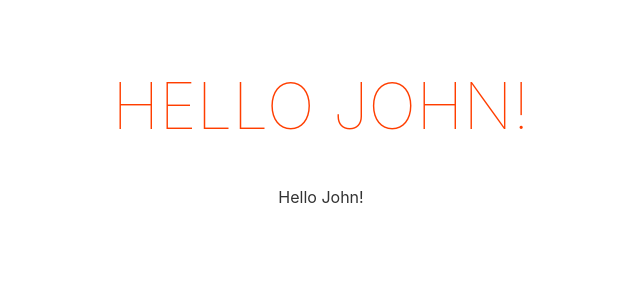
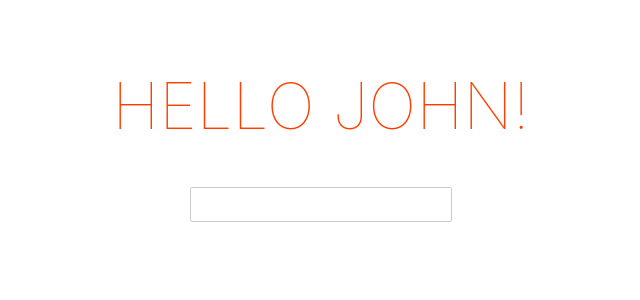
Before and after one commit to arjorb/poll, a Svelte app: page / in a window 1280 px wide. Shown: the top 300 px of the page, without its empty margins (319-959 px from the left). Built offline with nearby package versions, Linux system fonts and the light colour scheme.

Commit message:
creating a function that handle the colors

```diff
--- a/src/App.svelte
+++ b/src/App.svelte
@@ -1,16 +1,20 @@
 <script>
 let name =  "John";
-
+let newColor = '';
 const  handleName = ()  =>{
 	name = "Arjo"
+}
+
+const handleColor  = (e) =>{
+	newColor = e.target.value
 }
 </script>
 
 
 <main>
-	<h1>Hello {name}!</h1>
-	<!-- svelte-ignore a11y-click-events-have-key-events -->
-	<p on:click={handleName}>Hello John!</p>
+	<h1 style={"color:"+newColor}>Hello {name}!</h1>
+	<p>{newColor}</p>
+	<input type="text" on:change={(e)=>handleColor(e)}>
 </main>
 
 <style>
```
